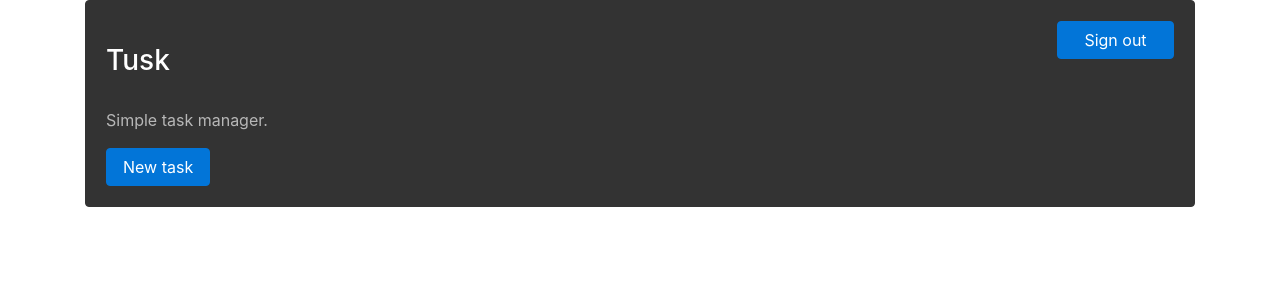
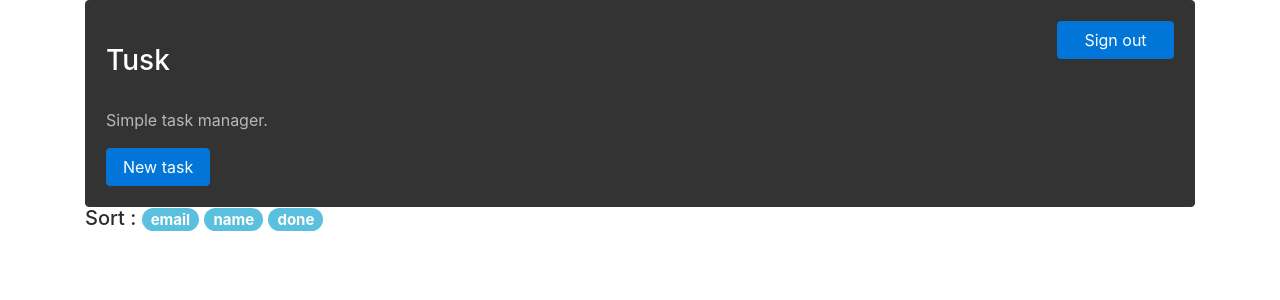
Before and after one commit to scarlettkuro/tusk, a PHP site: page / in a window 1280 px wide. Shown: the top 300 px of the page. Run offline with PHP 8.4, Linux system fonts and the light colour scheme; the visitor is signed in with stand-in values (Sample User, id 1); data that the repository does not hold is empty; some libraries are stand-ins or nearby versions.

Commit message:
js sorting

```diff
--- a/app/views/index.php
+++ b/app/views/index.php
@@ -2,9 +2,21 @@
 use framework\App;
 use app\controllers\TaskController;
 ?>
-<div class="card-columns">
+<div class="row container">
+    <h5>
+        Sort :
+        <a href="#" onclick="sort('task','email')" class="badge badge-pill badge-info">email</a>
+        <a href="#" onclick="sort('task','name')" class="badge badge-pill badge-info">name</a>
+        <a href="#" onclick="sort('task','done')" class="badge badge-pill badge-info">done</a>
+    </h5>
+</div>
+<div id = "tasks" class="card-columns">
     <?php foreach($tasks as $task) : ?>
-    <div class="card" style="width:320px;">
+    <div class = "task card "
+         task-email = "<?= $task->email ?>"
+         task-name = "<?= $task->name ?>"
+         task-done = "<?= $task->done ? 0 : 1 ?>"
+         style="width:320px;">
         <?php if ($task->pic) : ?>
         <img src = "<?= $task->pic ?>" class="card-img-top">
         <?php endif; ?>
--- a/app/views/task.php
+++ b/app/views/task.php
@@ -16,7 +16,7 @@ $csrf = App::app()->component('csrf');
             <?php endif; ?>
             <div class="form-group">
                 <label for="example-text-input">Name</label>
-                <input  ng-init = "name = '<?= $task->name ?>'" ng-model="name"  name = "name" class="form-control" type="text" placeholder="Artisanal kale" id="example-text-input">
+                <input  ng-init = "name = '<?= $task->name ?>'" ng-model="name"  name = "name" class="form-control" type="text" placeholder="Enter name" id="example-text-input">
             </div>
             <div class="form-group">
                 <label for="exampleInputEmail1">Email</label>
--- a/framework/Router.php
+++ b/framework/Router.php
@@ -30,7 +30,6 @@ class Router {
             $matches = [];
 
             if (preg_match_all($this->regularize($route), $regularRoute, $matches, PREG_SET_ORDER)) {
-                //die(var_dump($routePattern));
                 array_shift($matches[0]);
                 $regular_params = $matches[0];
 
--- a/public/js/index.js
+++ b/public/js/index.js
@@ -5,5 +5,26 @@ function preloadPic(e, target_id) {
         document.getElementById(target_id).src = p;
     };
 
-    reader.readAsDataURL(e.target.files[0]); //trigger?
+    reader.readAsDataURL(e.target.files[0]);
 };
+
+
+function sort(clas, param) {
+    if(!sort.hasOwnProperty("param")) {
+        sort.param = '';
+    }
+    var reverse = (sort.param === param);
+    var atrr = clas + '-' + param;
+
+    $("." + clas).sort(function(a, b) {
+        var ans = $(a).attr(atrr).toLowerCase() < $(b).attr(atrr).toLowerCase();
+        return reverse ? ans : !ans;
+    }).each(function() {
+        //alert(a[mparam]);
+        var elem = $(this);
+        elem.remove();
+        $(elem).appendTo("#tasks");
+    });
+
+    sort.param = reverse ? '' : param;
+}
```
